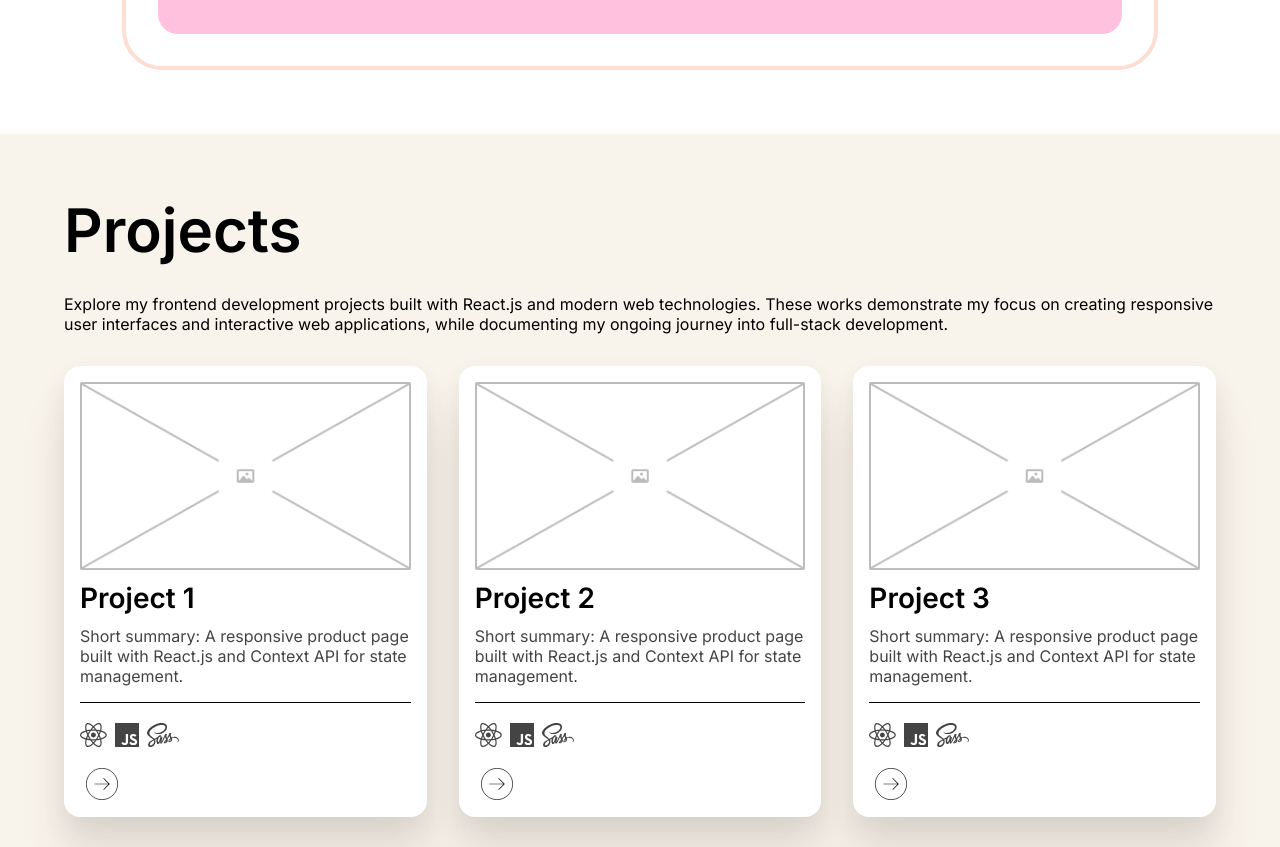
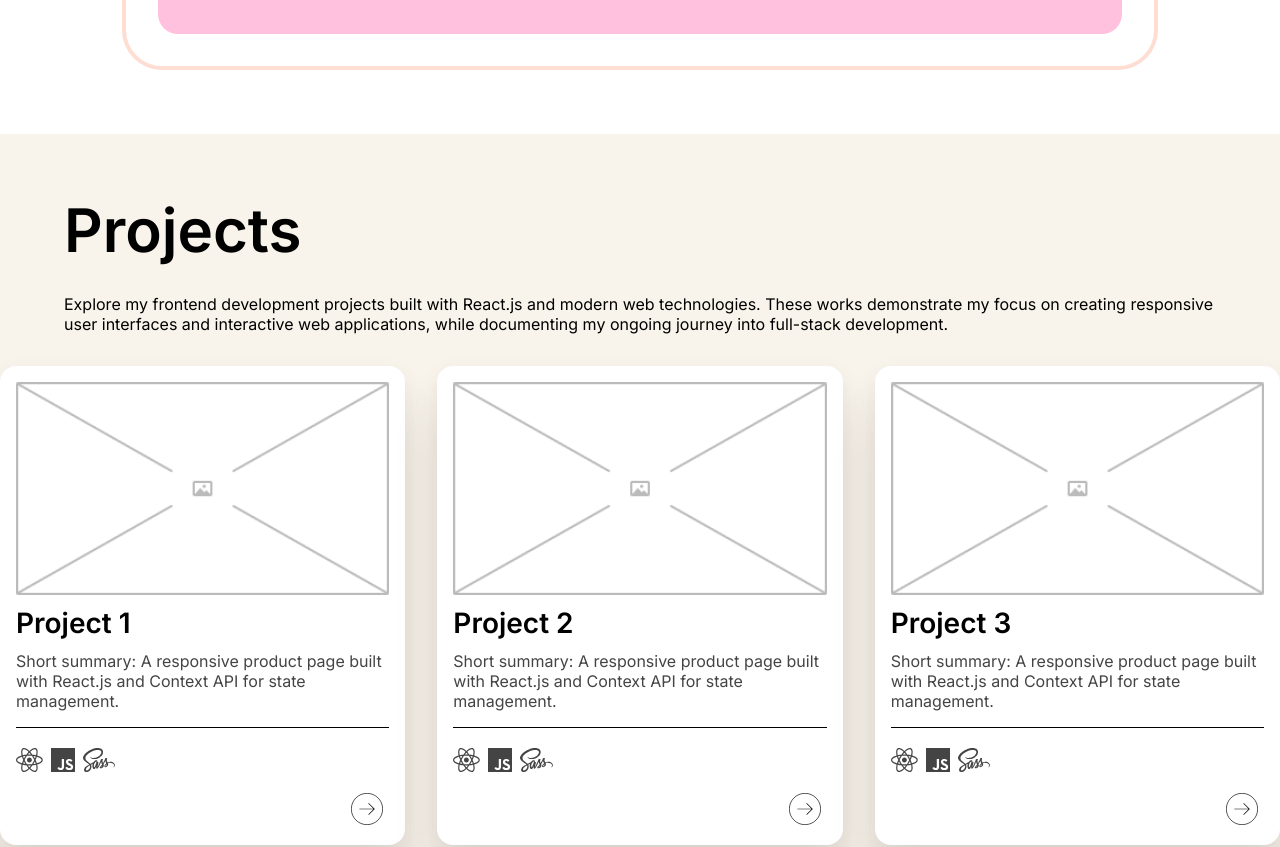
Before and after one commit to eburza/portfolio-emilia-burza, a React (Vite) app: page / in a window 1280 px wide. Shown: the part 2400-3247 px from the top of the page. Built offline with nearby package versions, Linux system fonts and the light colour scheme.

Commit message:
Fix button alignment issue

```diff
--- a/src/components/Projects.jsx
+++ b/src/components/Projects.jsx
@@ -6,6 +6,7 @@ export default function Projects() {
 
     return(
         <div className='projects-content' id='projects'>
+            <div className='project-text-container'>
                 <h1 className='head-title'>Projects</h1>
                 <p className='projects-intro-text'>
                     Explore my frontend development projects built with React.js
@@ -13,6 +14,7 @@ export default function Projects() {
                     on creating responsive user interfaces and interactive web applications,
                     while documenting my ongoing journey into full-stack development.
                 </p>
+            </div>
             <section className='projects-list'>
                 { projectList.map( (project) =>
                     <ProjectListElement
--- a/src/css/projects.scss
+++ b/src/css/projects.scss
@@ -2,7 +2,11 @@
 
 .projects-content {
     background-color: $old-lace;
-    padding: 4rem;
+    padding: 4rem 0;
+}
+
+.project-text-container {
+    padding: 0 4rem;
 }
 
 .projects-content button {
@@ -63,7 +67,10 @@
     transform: scaleX(-1)
 }
 
-.project-preview-button img{
-    display: block;
+.project-preview-button {
+    align-self: flex-end;
+}
+
+.project-preview-button img {
     width: 2rem;
 }
--- a/src/css/styles.css
+++ b/src/css/styles.css
@@ -223,7 +223,11 @@
 /* DISPLAY */
 .projects-content {
   background-color: #F8F3EB;
-  padding: 4rem;
+  padding: 4rem 0;
+}
+
+.project-text-container {
+  padding: 0 4rem;
 }
 
 .projects-content button {
@@ -296,8 +300,11 @@
   transform: scaleX(-1);
 }
 
+.project-preview-button {
+  align-self: flex-end;
+}
+
 .project-preview-button img {
-  display: block;
   width: 2rem;
 }
 
```
Also changed, not shown: 1 other file (tests, documents, lock files or other folders). Lines whose indentation alone changed are shown as unchanged.
